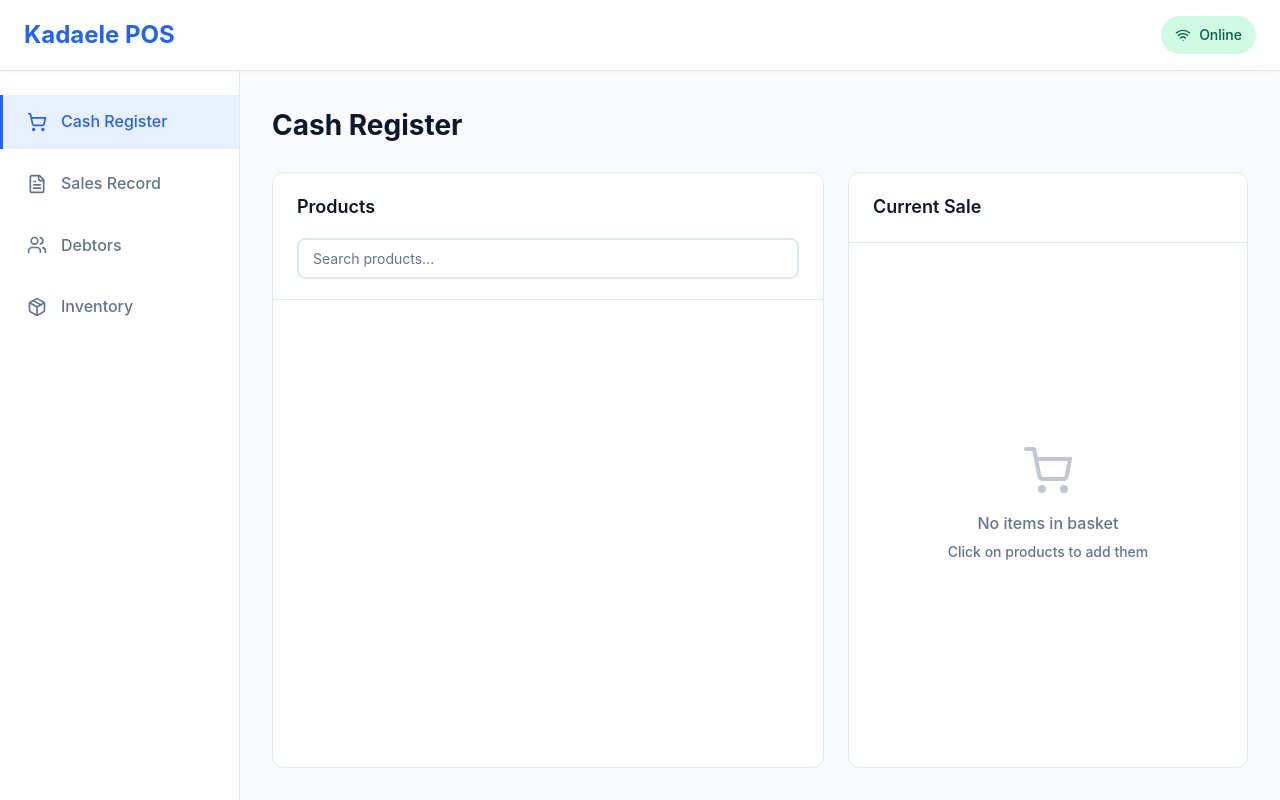
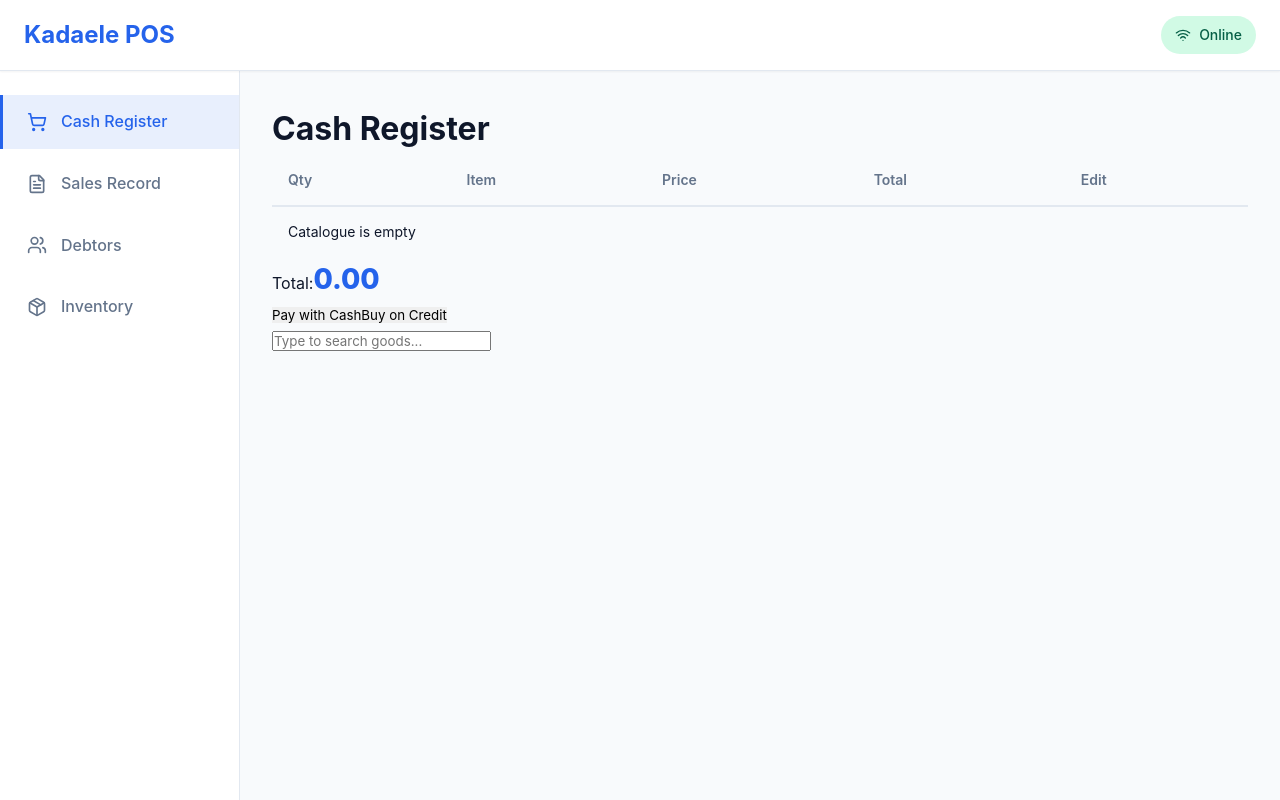
Before and after one commit to sinitasaare/kadaele-shopkeeper2, a React (Vite) app: page / in a window 1280 px wide. Built offline with nearby package versions, Linux system fonts and the light colour scheme; the HTML template or start-up script is replaced by a standard one.

Commit message:
Update CashRegister.jsx

```diff
--- a/src/screens/CashRegister.jsx
+++ b/src/screens/CashRegister.jsx
@@ -1,5 +1,4 @@
 import React, { useState, useEffect } from 'react';
-import { Plus, Minus, Trash2, Camera, DollarSign, CreditCard, X, Check } from 'lucide-react';
 import { Camera as CapCamera } from '@capacitor/camera';
 import { Capacitor } from '@capacitor/core';
 import dataService from '../services/dataService';
@@ -7,14 +6,15 @@ import './CashRegister.css';
 
 function CashRegister() {
   const [goods, setGoods] = useState([]);
-  const [basket, setBasket] = useState([]);
-  const [paymentType, setPaymentType] = useState('cash');
+  const [catalogue, setCatalogue] = useState([]);
+  const [searchTerm, setSearchTerm] = useState('');
+  const [showResults, setShowResults] = useState(false);
   const [customerName, setCustomerName] = useState('');
   const [customerPhone, setCustomerPhone] = useState('');
-  const [showPhotoModal, setShowPhotoModal] = useState(false);
+  const [repaymentDate, setRepaymentDate] = useState('');
+  const [showCashPopup, setShowCashPopup] = useState(false);
+  const [showCreditModal, setShowCreditModal] = useState(false);
   const [capturedPhoto, setCapturedPhoto] = useState(null);
-  const [searchTerm, setSearchTerm] = useState('');
-  const [notification, setNotification] = useState(null);
   const [isProcessing, setIsProcessing] = useState(false);
 
   useEffect(() => {
@@ -28,47 +28,91 @@ function CashRegister() {
 
   const filteredGoods = goods.filter(good =>
     good.name.toLowerCase().includes(searchTerm.toLowerCase())
-  );
+  ).slice(0, 5);
 
-  const addToBasket = (good) => {
-    const existing = basket.find(item => item.id === good.id);
+  const addToCatalogue = (good) => {
+    const existing = catalogue.find(item => item.id === good.id);
     if (existing) {
-      setBasket(basket.map(item =>
+      setCatalogue(catalogue.map(item =>
         item.id === good.id
-          ? { ...item, quantity: item.quantity + 1 }
+          ? { ...item, qty: item.qty + 1 }
           : item
       ));
     } else {
-      setBasket([...basket, { ...good, quantity: 1 }]);
+      setCatalogue([...catalogue, { ...good, qty: 1 }]);
+    }
+    setSearchTerm('');
+    setShowResults(false);
+  };
+
+  const updateQuantity = (id, newQty) => {
+    const qty = parseInt(newQty, 10);
+    if (isNaN(qty) || qty < 1) return;
+
+    setCatalogue(catalogue.map(item =>
+      item.id === id ? { ...item, qty } : item
+    ));
+  };
+
+  const removeFromCatalogue = (id) => {
+    setCatalogue(catalogue.filter(item => item.id !== id));
+  };
+
+  const calculateTotal = () => {
+    return catalogue.reduce((sum, item) => sum + (item.price * item.qty), 0);
+  };
+
+  const handlePayCash = async () => {
+    if (catalogue.length === 0) {
+      alert('Cart is empty.');
+      return;
+    }
+    setShowCashPopup(true);
+  };
+
+  const confirmCashPayment = async () => {
+    setIsProcessing(true);
+    setShowCashPopup(false);
+
+    try {
+      const total = calculateTotal();
+      const items = catalogue.map(item => ({
+        id: item.id,
+        name: item.name,
+        price: item.price,
+        quantity: item.qty,
+        subtotal: item.price * item.qty,
+      }));
+
+      await dataService.addPurchase({
+        items,
+        total,
+        paymentType: 'cash',
+        customerName: '',
+        customerPhone: '',
+        photoUrl: null,
+      });
+
+      alert(`Cash payment confirmed. Total: $${total.toFixed(2)}`);
+      setCatalogue([]);
+    } catch (error) {
+      console.error('Payment error:', error);
+      alert('Payment failed. Please try again.');
+    } finally {
+      setIsProcessing(false);
     }
   };
 
-  const updateQuantity = (id, delta) => {
-    setBasket(basket.map(item => {
-      if (item.id === id) {
-        const newQuantity = item.quantity + delta;
-        return newQuantity > 0 ? { ...item, quantity: newQuantity } : item;
+  const handlePayCredit = () => {
+    if (catalogue.length === 0) {
+      alert('Cart is empty.');
+      return;
     }
-      return item;
-    }).filter(item => item.quantity > 0));
-  };
-
-  const removeFromBasket = (id) => {
-    setBasket(basket.filter(item => item.id !== id));
-  };
-
-  const calculateTotal = () => {
-    return basket.reduce((sum, item) => sum + (item.price * item.quantity), 0);
-  };
-
-  const showNotification = (message, type = 'success') => {
-    setNotification({ message, type });
-    setTimeout(() => setNotification(null), 4000);
+    setShowCreditModal(true);
   };
 
   const takeCreditPhoto = async () => {
     if (!Capacitor.isNativePlatform()) {
-      // For web/desktop, use file input
       const input = document.createElement('input');
       input.type = 'file';
       input.accept = 'image/*';
@@ -85,7 +129,6 @@ function CashRegister() {
       };
       input.click();
     } else {
-      // For mobile, use Capacitor Camera
       try {
         const image = await CapCamera.getPhoto({
           quality: 70,
@@ -94,42 +137,23 @@ function CashRegister() {
         });
         setCapturedPhoto(image.dataUrl);
       } catch (error) {
-        showNotification('Could not capture photo. Please try again.', 'error');
+        alert('Could not capture photo. Please try again.');
       }
     }
   };
 
-  const handleSubmitPayment = async () => {
-    if (basket.length === 0) {
-      showNotification('Please add items to the basket first.', 'error');
-      return;
-    }
-
-    if (paymentType === 'credit' && (!customerName || !customerPhone)) {
-      showNotification('Please enter customer name and phone for credit sales.', 'error');
-      return;
-    }
-
-    if (paymentType === 'credit' && !capturedPhoto) {
-      const confirm = window.confirm(
-        'No photo of Credit Sales Book entry was taken. Do you want to proceed without a photo?'
-      );
-      if (!confirm) {
-        setShowPhotoModal(true);
-        return;
-      }
-    }
-
+  const confirmCreditSale = async (e) => {
+    e.preventDefault();
     setIsProcessing(true);
 
     try {
       const total = calculateTotal();
-      const items = basket.map(item => ({
+      const items = catalogue.map(item => ({
         id: item.id,
         name: item.name,
         price: item.price,
-        quantity: item.quantity,
-        subtotal: item.price * item.quantity,
+        quantity: item.qty,
+        subtotal: item.price * item.qty,
       }));
 
       let photoUrl = null;
@@ -138,301 +162,252 @@ function CashRegister() {
           photoUrl = await dataService.savePhoto(capturedPhoto, Date.now().toString());
         } catch (error) {
           console.error('Photo save error:', error);
-          showNotification('Warning: Photo could not be saved.', 'warning');
         }
       }
 
-      const purchase = await dataService.addPurchase({
+      await dataService.addPurchase({
         items,
         total,
-        paymentType,
-        customerName: paymentType === 'credit' ? customerName : '',
-        customerPhone: paymentType === 'credit' ? customerPhone : '',
+        paymentType: 'credit',
+        customerName,
+        customerPhone,
         photoUrl,
       });
 
-      showNotification(
-        paymentType === 'cash'
-          ? `Sale completed! Total: $${total.toFixed(2)}`
-          : `Credit sale recorded for ${customerName}. Total: $${total.toFixed(2)}`,
-        'success'
-      );
+      alert(`Debtor: ${customerName}\nRepayment Date: ${repaymentDate}\nCredit sale recorded.`);
 
-      // Reset form
-      setBasket([]);
+      setCatalogue([]);
       setCustomerName('');
       setCustomerPhone('');
+      setRepaymentDate('');
       setCapturedPhoto(null);
-      setPaymentType('cash');
+      setShowCreditModal(false);
     } catch (error) {
-      console.error('Payment error:', error);
-      showNotification(
-        navigator.onLine
-          ? 'Payment failed. Please try again.'
-          : 'No internet. Your sale is saved locally and will sync when online.',
-        navigator.onLine ? 'error' : 'info'
-      );
+      console.error('Credit sale error:', error);
+      alert('Failed to record credit sale. Please try again.');
     } finally {
       setIsProcessing(false);
     }
   };
 
-  const clearBasket = () => {
-    if (basket.length > 0) {
-      const confirm = window.confirm('Are you sure you want to clear the basket?');
-      if (confirm) {
-        setBasket([]);
-        setCapturedPhoto(null);
-      }
-    }
-  };
-
   return (
-    <div className="cash-register">
-      <div className="register-header">
-        <h2 className="screen-title">Cash Register</h2>
-        {basket.length > 0 && (
-          <button className="btn btn-outline" onClick={clearBasket}>
-            <Trash2 size={18} />
-            Clear Basket
-          </button>
-        )}
+    <div className="container">
+      {/* Header */}
+      <div className="header">
+        <h1>Cash Register</h1>
       </div>
 
-      {notification && (
-        <div className={`alert alert-${notification.type}`}>
-          {notification.type === 'success' && <Check size={20} />}
-          {notification.type === 'error' && <X size={20} />}
-          <span>{notification.message}</span>
-        </div>
+      {/* Scrollable Catalogue */}
+      <div className="catalogue-area">
+        <div className="catalogue-wrapper">
+          <table className="catalogue-table">
+            <thead>
+              <tr>
+                <th>Qty</th>
+                <th>Item</th>
+                <th>Price</th>
+                <th>Total</th>
+                <th>Edit</th>
+              </tr>
+            </thead>
+            <tbody>
+              {catalogue.length === 0 ? (
+                <tr>
+                  <td colSpan="5" className="catalogue-empty">
+                    Catalogue is empty
+                  </td>
+                </tr>
+              ) : (
+                catalogue.map(item => (
+                  <tr key={item.id}>
+                    <td className="qty-cell">
+                      <input
+                        type="number"
+                        value={item.qty}
+                        onChange={(e) => updateQuantity(item.id, e.target.value)}
+                        min="1"
+                      />
+                    </td>
+                    <td>{item.name}</td>
+                    <td className="price-cell">${item.price.toFixed(2)}</td>
+                    <td className="total-cell">${(item.price * item.qty).toFixed(2)}</td>
+                    <td className="edit-cell">
+                      <button onClick={() => removeFromCatalogue(item.id)}>×</button>
+                    </td>
+                  </tr>
+                ))
               )}
-
-      <div className="register-layout">
-        <div className="goods-panel">
-          <div className="panel-header">
-            <h3>Products</h3>
-            <input
-              type="text"
-              className="input-field"
-              placeholder="Search products..."
-              value={searchTerm}
-              onChange={(e) => setSearchTerm(e.target.value)}
-            />
-          </div>
-
-          <div className="goods-grid">
-            {filteredGoods.map(good => (
-              <div key={good.id} className="good-card" onClick={() => addToBasket(good)}>
-                <div className="good-info">
-                  <h4 className="good-name">{good.name}</h4>
-                  <p className="good-category">{good.category}</p>
-                </div>
-                <div className="good-price">${good.price.toFixed(2)}</div>
-              </div>
-            ))}
+            </tbody>
+          </table>
         </div>
       </div>
 
-        <div className="basket-panel">
-          <div className="panel-header">
-            <h3>Current Sale</h3>
+      {/* Bottom Section */}
+      <div className="bottom-section">
+        <div className="cart-total">
+          <span>Total:</span>
+          <span className="total-amount">{calculateTotal().toFixed(2)}</span>
+        </div>
+        <div className="payment-buttons">
+          <button
+            className="btn-pay-cash"
+            onClick={handlePayCash}
+            disabled={isProcessing}
+          >
+            Pay with Cash
+          </button>
+          <button
+            className="btn-pay-credit"
+            onClick={handlePayCredit}
+            disabled={isProcessing}
+          >
+            Buy on Credit
+          </button>
+        </div>
       </div>
 
-          {basket.length === 0 ? (
-            <div className="empty-basket">
-              <ShoppingCart size={48} />
-              <p>No items in basket</p>
-              <p className="empty-subtitle">Click on products to add them</p>
-            </div>
-          ) : (
-            <>
-              <div className="basket-items">
-                {basket.map(item => (
-                  <div key={item.id} className="basket-item">
-                    <div className="item-info">
-                      <h4 className="item-name">{item.name}</h4>
-                      <p className="item-price">${item.price.toFixed(2)} each</p>
-                    </div>
-                    <div className="item-controls">
-                      <button
-                        className="quantity-btn"
-                        onClick={() => updateQuantity(item.id, -1)}
-                      >
-                        <Minus size={16} />
-                      </button>
-                      <span className="quantity">{item.quantity}</span>
-                      <button
-                        className="quantity-btn"
-                        onClick={() => updateQuantity(item.id, 1)}
-                      >
-                        <Plus size={16} />
-                      </button>
-                      <button
-                        className="remove-btn"
-                        onClick={() => removeFromBasket(item.id)}
-                      >
-                        <Trash2 size={16} />
-                      </button>
-                    </div>
-                    <div className="item-subtotal">
-                      ${(item.price * item.quantity).toFixed(2)}
-                    </div>
-                  </div>
-                ))}
-              </div>
-
-              <div className="payment-section">
-                <div className="total-section">
-                  <span className="total-label">Total:</span>
-                  <span className="total-amount">${calculateTotal().toFixed(2)}</span>
-                </div>
-
-                <div className="payment-type">
-                  <button
-                    className={`payment-btn ${paymentType === 'cash' ? 'active' : ''}`}
-                    onClick={() => setPaymentType('cash')}
-                  >
-                    <DollarSign size={20} />
-                    Cash
-                  </button>
-                  <button
-                    className={`payment-btn ${paymentType === 'credit' ? 'active' : ''}`}
-                    onClick={() => setPaymentType('credit')}
-                  >
-                    <CreditCard size={20} />
-                    Credit
-                  </button>
-                </div>
-
-                {paymentType === 'credit' && (
-                  <div className="credit-details">
+      {/* Search Section */}
+      <section className="search-section">
         <input
           type="text"
-                      className="input-field"
-                      placeholder="Customer Name *"
-                      value={customerName}
-                      onChange={(e) => setCustomerName(e.target.value)}
+          className="search-input"
+          placeholder="Type to search goods..."
+          value={searchTerm}
+          onChange={(e) => {
+            setSearchTerm(e.target.value);
+            setShowResults(e.target.value.trim().length > 0);
+          }}
+          onFocus={() => setShowResults(searchTerm.trim().length > 0)}
         />
-                    <input
-                      type="tel"
-                      className="input-field"
-                      placeholder="Customer Phone *"
-                      value={customerPhone}
-                      onChange={(e) => setCustomerPhone(e.target.value)}
-                    />
-                    <button
-                      className="btn btn-outline"
-                      onClick={() => setShowPhotoModal(true)}
+        {showResults && (
+          <div className="results-list">
+            {filteredGoods.length === 0 ? (
+              <div className="result-item">No matching goods</div>
+            ) : (
+              filteredGoods.map(good => (
+                <div
+                  key={good.id}
+                  className="result-item"
+                  onClick={() => addToCatalogue(good)}
                 >
-                      <Camera size={18} />
-                      {capturedPhoto ? 'Retake Photo' : 'Take Photo of Credit Sales Book'}
-                    </button>
-                    {capturedPhoto && (
-                      <div className="photo-preview">
-                        <img src={capturedPhoto} alt="Credit book entry" />
-                        <button
-                          className="remove-photo"
-                          onClick={() => setCapturedPhoto(null)}
-                        >
-                          <X size={16} />
-                        </button>
+                  {good.name} - ${good.price.toFixed(2)}
                 </div>
+              ))
             )}
           </div>
         )}
+      </section>
 
+      {/* Cash Payment Popup */}
+      {showCashPopup && (
+        <div className="popup-overlay active">
+          <div className="popup">
+            <h3>Confirm Payment</h3>
+            <p>Are you sure you want to proceed with this cash payment?</p>
+            <div className="popup-buttons">
               <button
-                  className="btn btn-primary btn-submit"
-                  onClick={handleSubmitPayment}
-                  disabled={isProcessing}
-                >
-                  {isProcessing ? (
-                    <>
-                      <div className="spinner" />
-                      Processing...
-                    </>
-                  ) : (
-                    <>
-                      <Check size={20} />
-                      Submit Payment
-                    </>
-                  )}
-                </button>
-              </div>
-            </>
-          )}
-        </div>
-      </div>
-
-      {showPhotoModal && (
-        <div className="modal-overlay" onClick={() => setShowPhotoModal(false)}>
-          <div className="modal" onClick={(e) => e.stopPropagation()}>
-            <div className="modal-header">
-              <h3>Credit Sales Book Entry</h3>
-              <button className="close-btn" onClick={() => setShowPhotoModal(false)}>
-                <X size={20} />
-              </button>
-            </div>
-            <div className="modal-content">
-              <p className="modal-description">
-                Please take a photo of the written entry in your Credit Sales Book.
-                This will help with record keeping and dispute resolution.
-              </p>
-              {capturedPhoto ? (
-                <div className="photo-display">
-                  <img src={capturedPhoto} alt="Credit book entry" />
-                  <button className="btn btn-secondary" onClick={takeCreditPhoto}>
-                    <Camera size={18} />
-                    Retake Photo
-                  </button>
-                </div>
-              ) : (
-                <button className="btn btn-primary" onClick={takeCreditPhoto}>
-                  <Camera size={20} />
-                  Take Photo
-                </button>
-              )}
-            </div>
-            <div className="modal-footer">
-              <button
-                className="btn btn-outline"
-                onClick={() => setShowPhotoModal(false)}
+                className="popup-btn popup-btn-cancel"
+                onClick={() => setShowCashPopup(false)}
               >
                 Cancel
               </button>
               <button
-                className="btn btn-primary"
-                onClick={() => setShowPhotoModal(false)}
-                disabled={!capturedPhoto}
+                className="popup-btn popup-btn-confirm"
+                onClick={confirmCashPayment}
               >
-                Done
+                Confirm
               </button>
             </div>
           </div>
         </div>
       )}
+
+      {/* Credit Sale Modal */}
+      {showCreditModal && (
+        <div className="modal-overlay active">
+          <div className="modal">
+            <h3>Buy on Credit</h3>
+            <form className="modal-form" onSubmit={confirmCreditSale}>
+              <div>
+                <label htmlFor="debtor-name">Debtor Name:</label>
+                <input
+                  type="text"
+                  id="debtor-name"
+                  value={customerName}
+                  onChange={(e) => setCustomerName(e.target.value)}
+                  required
+                />
+              </div>
+              <div>
+                <label htmlFor="debtor-phone">Debtor Phone:</label>
+                <input
+                  type="tel"
+                  id="debtor-phone"
+                  value={customerPhone}
+                  onChange={(e) => setCustomerPhone(e.target.value)}
+                  required
+                />
+              </div>
+              <div>
+                <label htmlFor="repayment-date">Repayment Date:</label>
+                <input
+                  type="date"
+                  id="repayment-date"
+                  value={repaymentDate}
+                  onChange={(e) => setRepaymentDate(e.target.value)}
+                  required
+                />
+              </div>
+              <div>
+                <label>Photo of Credit Book (Optional):</label>
+                <button
+                  type="button"
+                  className="photo-btn"
+                  onClick={takeCreditPhoto}
+                >
+                  {capturedPhoto ? '📷 Retake Photo' : '📷 Take Photo'}
+                </button>
+                {capturedPhoto && (
+                  <div className="photo-preview-small">
+                    <img src={capturedPhoto} alt="Credit book" />
+                  </div>
+                )}
+              </div>
+              <div className="modal-buttons">
+                <button
+                  type="button"
+                  className="modal-btn modal-btn-cancel"
+                  onClick={() => {
+                    setShowCreditModal(false);
+                    setCustomerName('');
+                    setCustomerPhone('');
+                    setRepaymentDate('');
+                    setCapturedPhoto(null);
+                  }}
+                >
+                  Cancel
+                </button>
+                <button type="submit" className="modal-btn modal-btn-save">
+                  Save
+                </button>
+              </div>
+            </form>
+          </div>
+        </div>
+      )}
+
+      {/* Click outside to close search results */}
+      {showResults && (
+        <div
+          className="search-backdrop"
+          onClick={() => {
+            setShowResults(false);
+            setSearchTerm('');
+          }}
+        />
+      )}
     </div>
   );
 }
 
-// Placeholder icon for empty basket
-function ShoppingCart({ size }) {
-  return (
-    <svg
-      width={size}
-      height={size}
-      viewBox="0 0 24 24"
-      fill="none"
-      stroke="currentColor"
-      strokeWidth="2"
-      strokeLinecap="round"
-      strokeLinejoin="round"
-    >
-      <circle cx="9" cy="21" r="1" />
-      <circle cx="20" cy="21" r="1" />
-      <path d="M1 1h4l2.68 13.39a2 2 0 0 0 2 1.61h9.72a2 2 0 0 0 2-1.61L23 6H6" />
-    </svg>
-  );
-}
-
 export default CashRegister;
```
Lines whose indentation alone changed are shown as unchanged.
